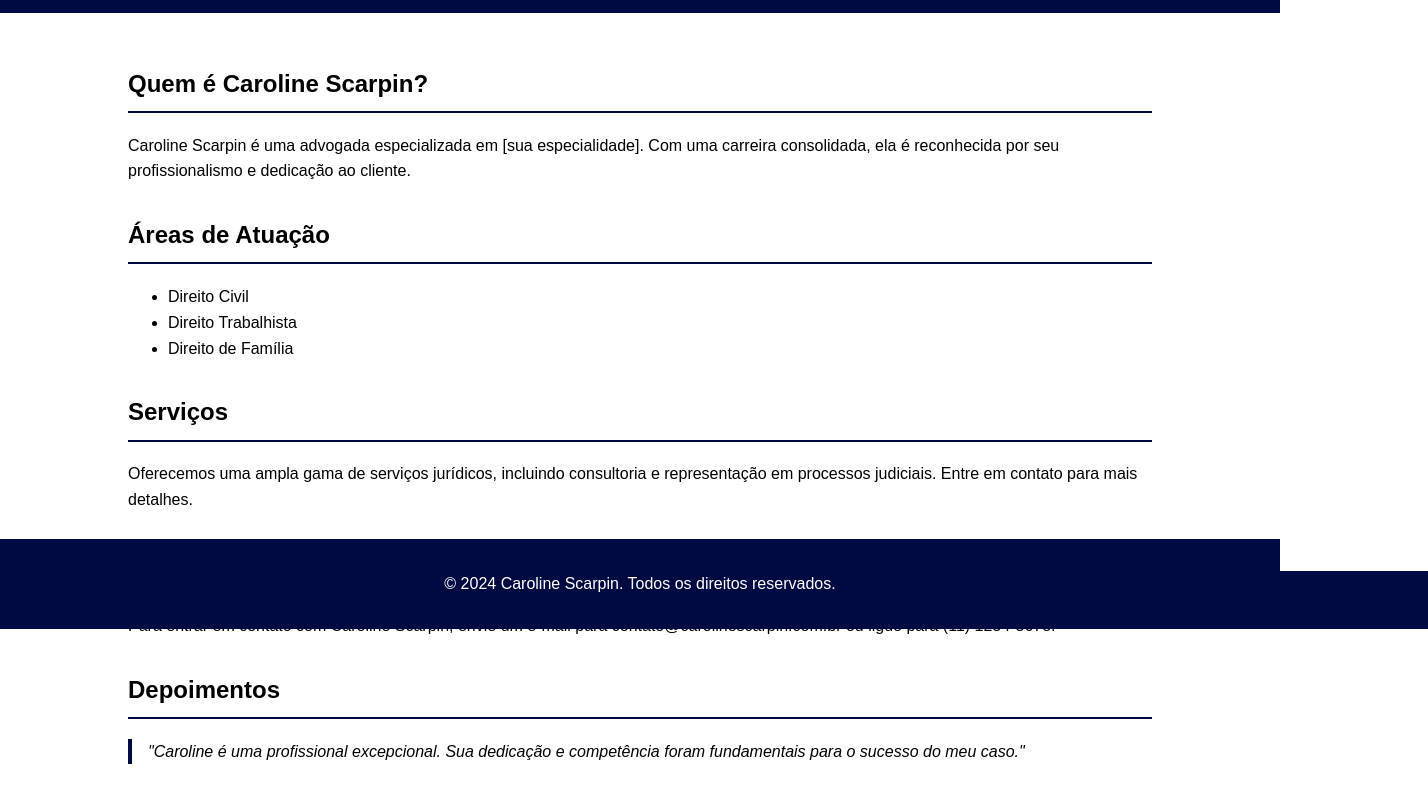
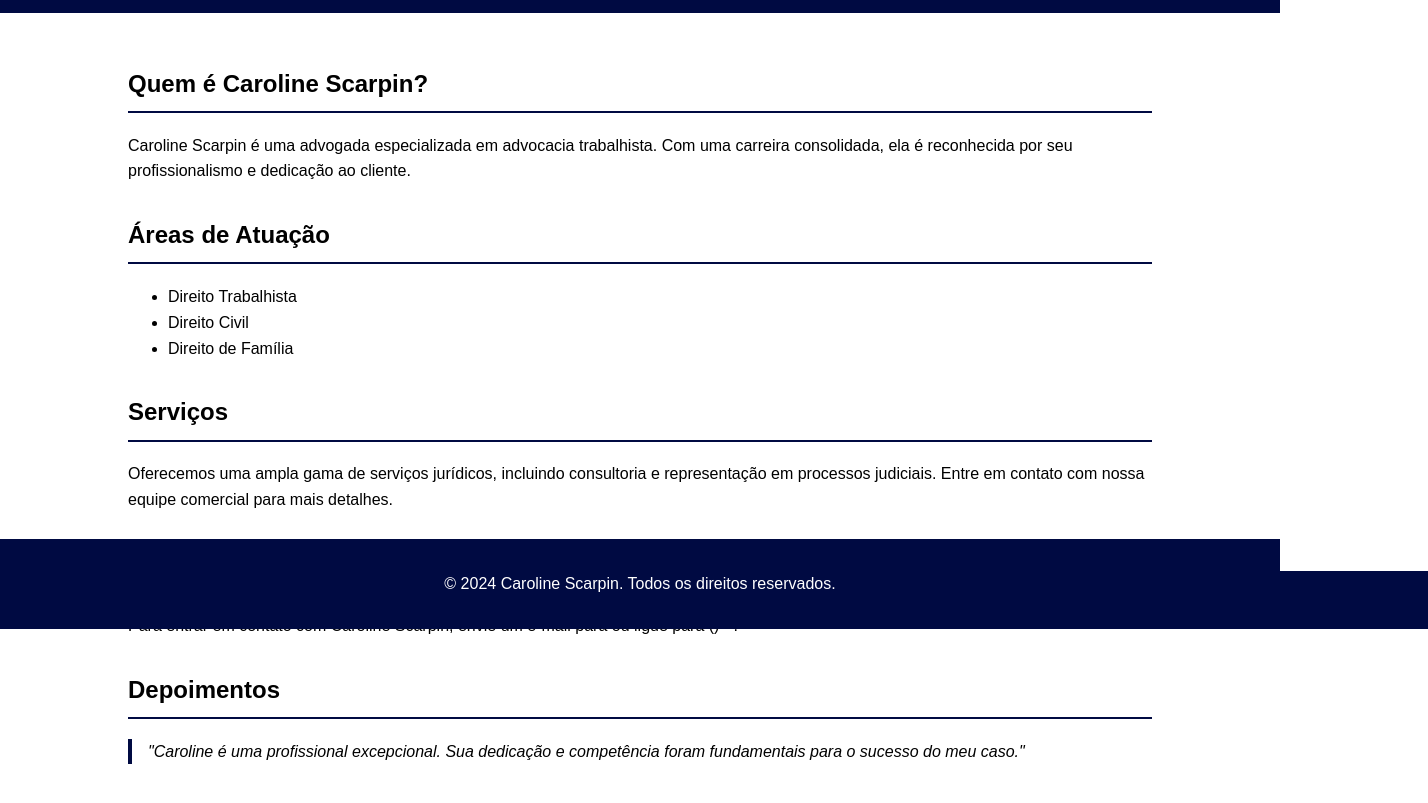
Before and after one commit to GiuliannaMarcella/CarolineScarpinAdv, a plain HTML site: page docs/index.html in a window 1280 px wide. Shown: the part 171-974 px from the top of the page, 1428 px wide, since content can reach past the window. Drawn offline with Linux system fonts and the light colour scheme.

Commit message:
deu certo @deus??

```diff
--- a/docs/index.html
+++ b/docs/index.html
@@ -1,5 +1,6 @@
 <!DOCTYPE html>
 <html lang="pt-BR">
+
 <head>
     <meta charset="UTF-8">
     <meta name="viewport" content="width=device-width, initial-scale=1.0">
@@ -7,15 +8,15 @@
     <meta name="author" content="Caroline Scarpin">
     <title>Caroline Scarpin - Advogada</title>
 
-    <!-- Adicionar favicon -->
+
     <link rel="icon" href="https://giuliannamarcella.github.io/favicon.ico" type="image/x-icon">
 
-    <!-- Adicionar folha de estilo externa -->
     <link rel="stylesheet" href="styles.css">
 
-    <!-- Exemplo de política de segurança de conteúdo, ajuste conforme necessário -->
-    <meta http-equiv="Content-Security-Policy" content="default-src 'self'; img-src 'self' https://giuliannamarcella.github.io; style-src 'self'; script-src 'self';">
+    <meta http-equiv="Content-Security-Policy"
+        content="default-src 'self'; img-src 'self' https://giuliannamarcella.github.io; style-src 'self'; script-src 'self';">
 </head>
+
 <body>
     <header>
         <div class="container">
@@ -35,32 +36,36 @@
     <main>
         <section id="quem">
             <h2>Quem é Caroline Scarpin?</h2>
-            <p>Caroline Scarpin é uma advogada especializada em [sua especialidade]. Com uma carreira consolidada, ela é reconhecida por seu profissionalismo e dedicação ao cliente.</p>
+            <p>Caroline Scarpin é uma advogada especializada em advocacia trabalhista. Com uma carreira consolidada,
+                ela é reconhecida por seu profissionalismo e dedicação ao cliente.</p>
         </section>
 
         <section id="areas">
             <h2>Áreas de Atuação</h2>
             <ul>
+                <li>Direito Trabalhista</li>
                 <li>Direito Civil</li>
-                <li>Direito Trabalhista</li>
                 <li>Direito de Família</li>
             </ul>
         </section>
 
         <section id="servicos">
             <h2>Serviços</h2>
-            <p>Oferecemos uma ampla gama de serviços jurídicos, incluindo consultoria e representação em processos judiciais. Entre em contato para mais detalhes.</p>
+            <p>Oferecemos uma ampla gama de serviços jurídicos, incluindo consultoria e representação em processos
+                judiciais. Entre em contato com nossa equipe comercial para mais detalhes.</p>
         </section>
 
         <section id="contato">
             <h2>Informações para Contato</h2>
-            <p>Para entrar em contato com Caroline Scarpin, envie um e-mail para contato@carolinescarpin.com.br ou ligue para (11) 1234-5678.</p>
+            <p>Para entrar em contato com Caroline Scarpin, envie um e-mail para  ou ligue
+                para () - .</p>
         </section>
 
         <section id="depoimentos">
             <h2>Depoimentos</h2>
             <blockquote>
-                <p>"Caroline é uma profissional excepcional. Sua dedicação e competência foram fundamentais para o sucesso do meu caso."</p>
+                <p>"Caroline é uma profissional excepcional. Sua dedicação e competência foram fundamentais para o
+                    sucesso do meu caso."</p>
                 <footer>- João Silva</footer>
             </blockquote>
         </section>
@@ -70,4 +75,5 @@
         <p>&copy; 2024 Caroline Scarpin. Todos os direitos reservados.</p>
     </footer>
 </body>
+
 </html>
--- a/docs/styles.css
+++ b/docs/styles.css
@@ -58,12 +58,12 @@ blockquote {
     font-style: italic;
 }
 
-footer {
+footer /*direitos reservados */ {
     background: #000a42;
     color: #fff;
     text-align: center;
     padding: 1rem 0;
-    position: absolute;
+    position: fixed;
     width: 100%;
     bottom: 0;
 }
```
